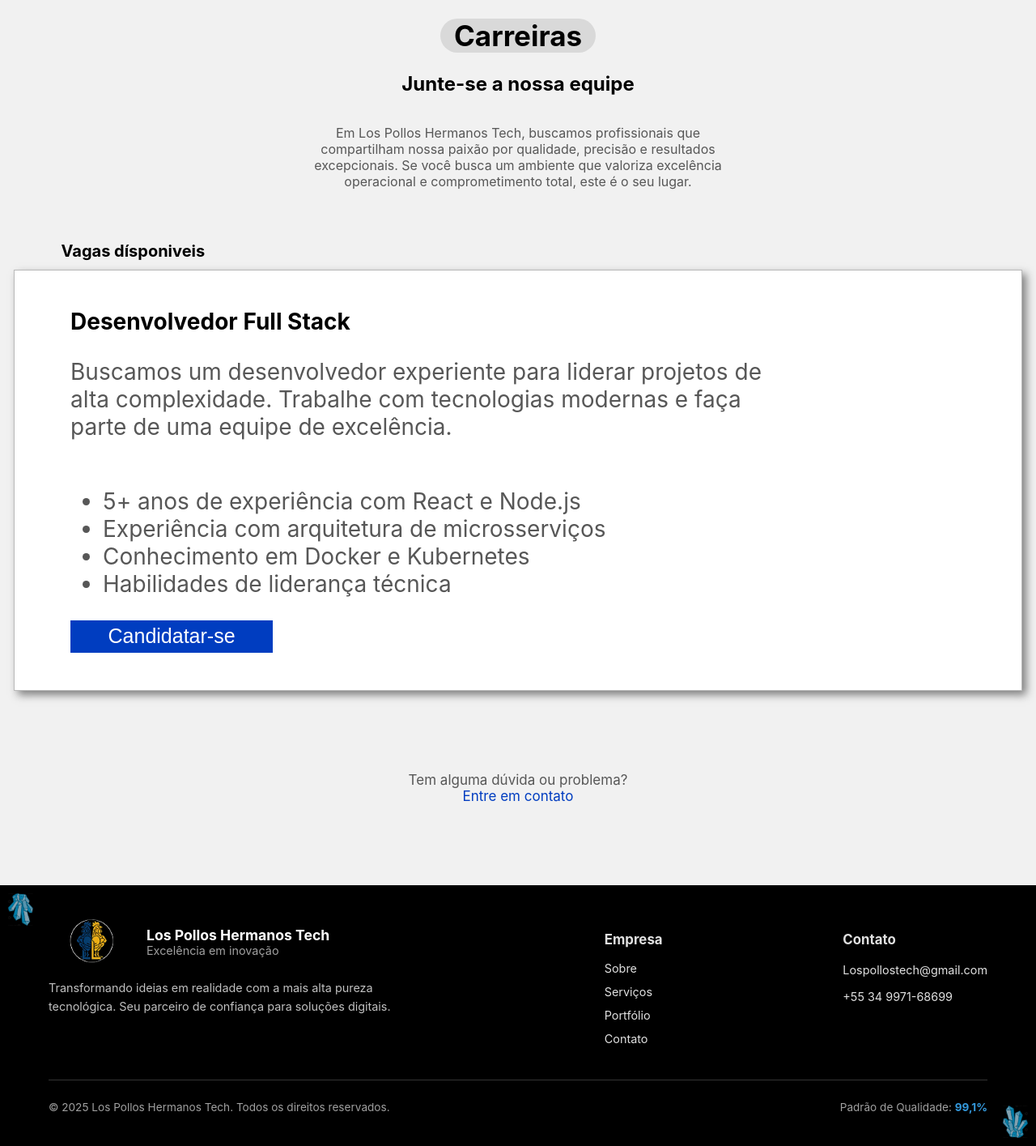
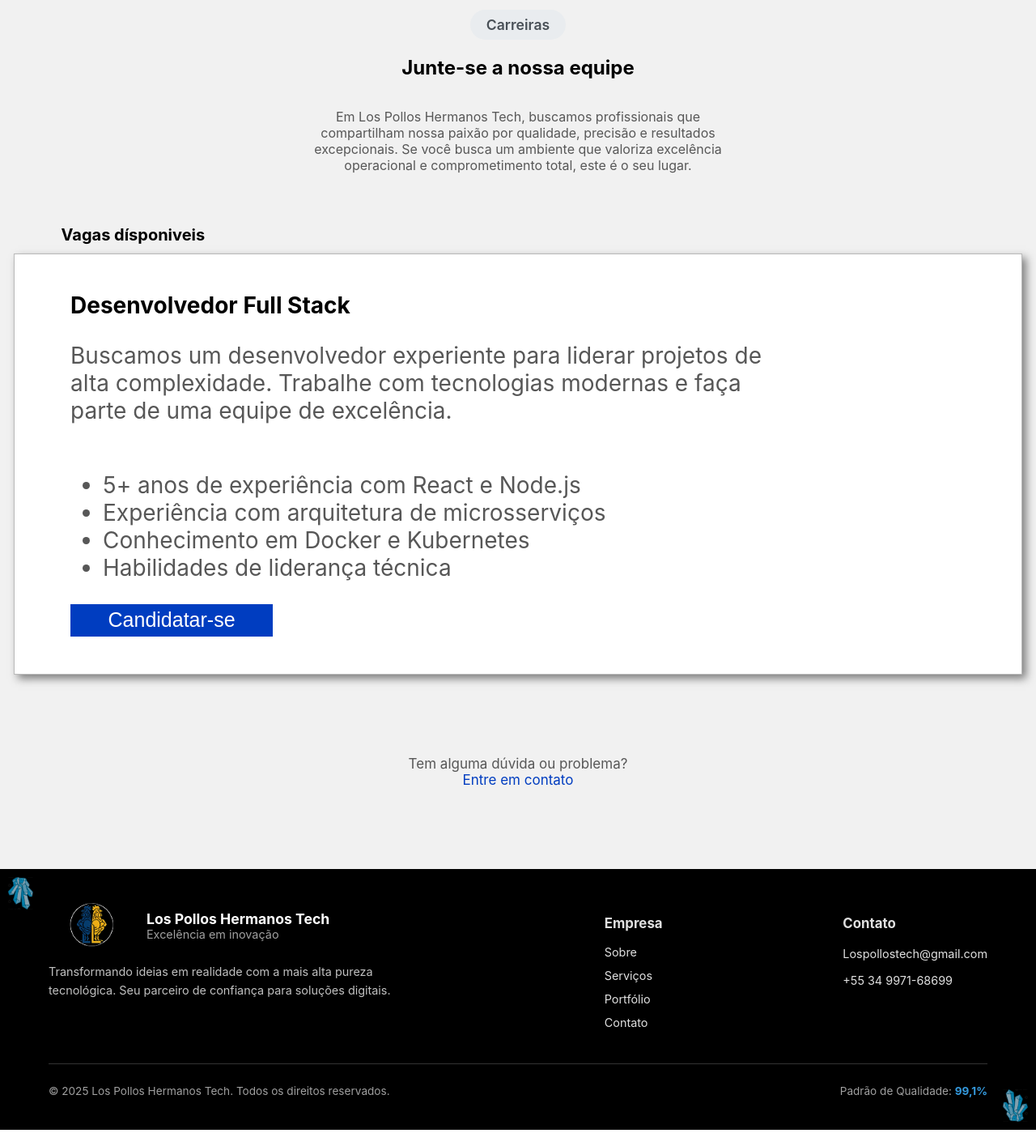
Before and after one commit to Matheus-Mbs/Los_Pollos_Hermanos_TECH, a PHP site: page /Carreiras/carreiras.php in a window 1280 px wide. Shown: the part 76-1491 px from the top of the page at 81% size. Run offline with PHP 8.4, Linux system fonts and the light colour scheme.

Commit message:
Add files via upload

```diff
--- a/views/assets/css/carreiras.css
+++ b/views/assets/css/carreiras.css
@@ -8,10 +8,21 @@ body{
   display: flex;
   flex-direction: column;
   h1 {
-    background-color: rgb(217, 217, 217);
-    width: 15%;
-    border-radius: 100px;
-    font-size: 35px;
+    display: inline-block;
+
+    background-color: #e9ecef;
+
+    color: #495057;
+
+    padding: 8px 20px;
+
+    border-radius: 50px;
+
+    font-size: 1.1rem;
+
+    font-weight: 600;
+
+    margin-bottom: 20px;
   }
   h2 {
     margin-top: 0%;
```
